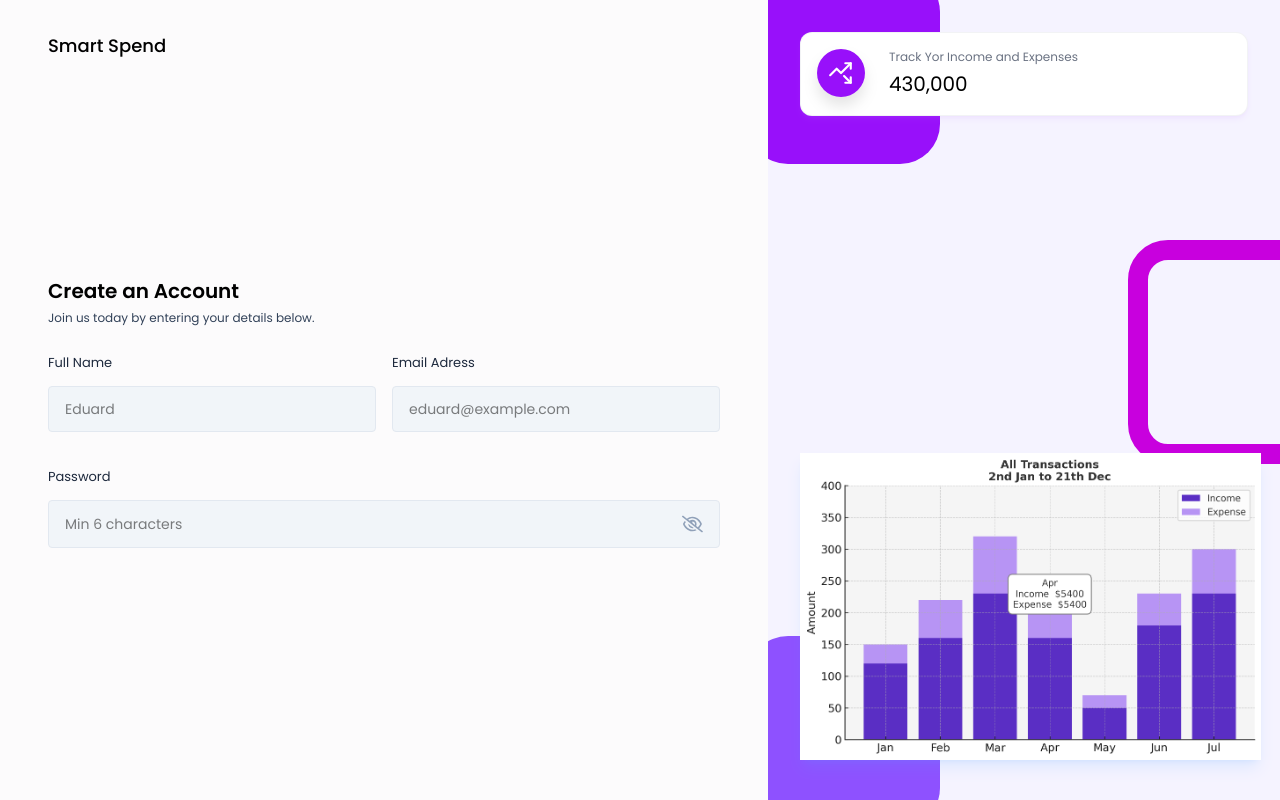
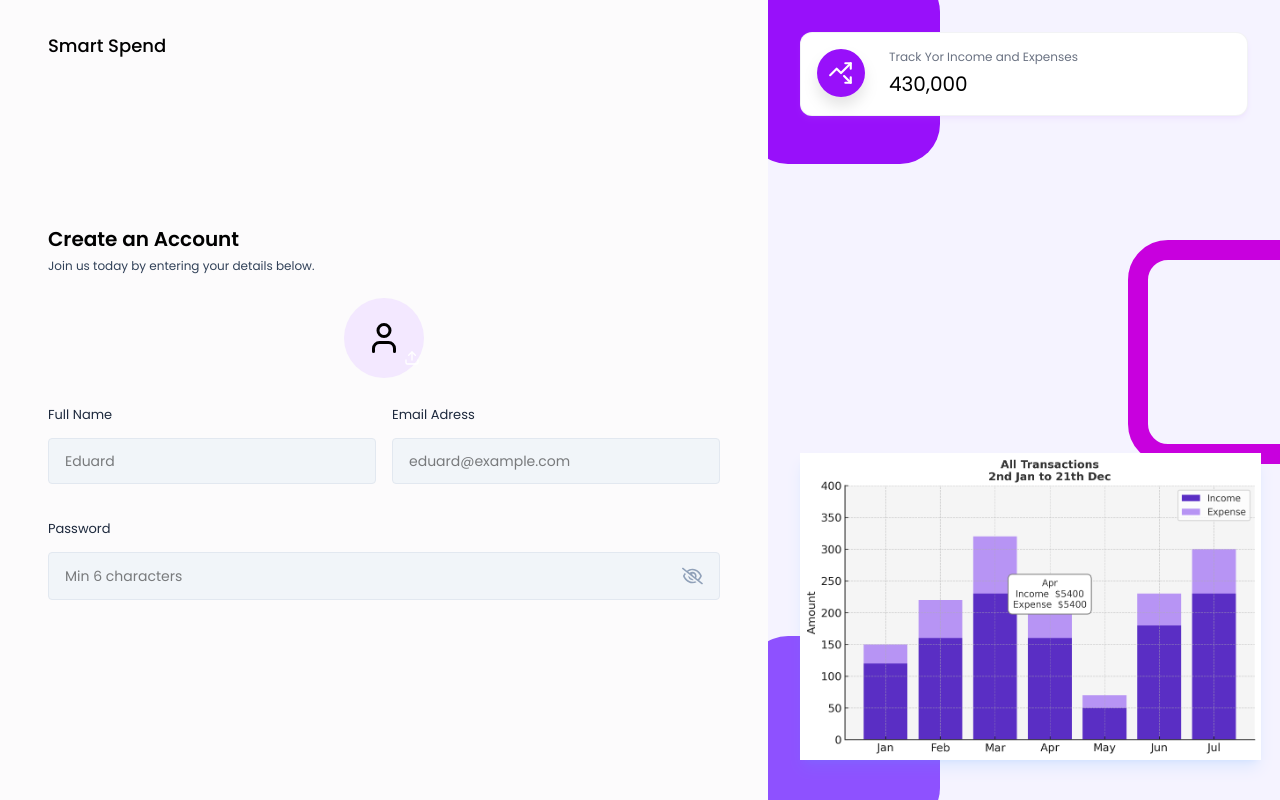
Before and after one commit to Embox99/smart_spend, a React (Vite) app in the folder frontend/smart_spend/: page /signUp in a window 1280 px wide. Built offline with nearby package versions, Linux system fonts and the light colour scheme.

Commit message:
signup profile image

```diff
--- a/frontend/smart_spend/src/components/inputs/ProfilePhotoSelector.jsx
+++ b/frontend/smart_spend/src/components/inputs/ProfilePhotoSelector.jsx
@@ -1,4 +1,5 @@
 import React, { useState, useRef } from "react";
+import { LuUser, LuUpload, LuTrash } from "react-icons/lu";
 
 const ProfilePhotoSelector = ({ image, setImage }) => {
   const inputRef = useRef(null);
@@ -18,7 +19,53 @@
     setPreviewUrl(preview);
   };
 
-  return <div></div>;
+  const hadnleRemoveImage = () => {
+    setImage(null);
+    setPreviewUrl(null);
+  };
+
+  const onChoseFile = () => {
+    inputRef.current.click();
+  };
+
+  return (
+    <div className="flex justify-center mb-6">
+      <input
+        type="file"
+        ref={inputRef}
+        accept="image/*"
+        onChange={handleImageChange}
+        className="hidden"
+      />
+      {!image ? (
+        <div className="w-20 h-20 flex items-center justify-center bg-purple-100 rounded-full relative">
+          <LuUser className="text-4xl text-primary" />
+          <button
+            type="button"
+            className="w-8 h-8 flex item-center justify-center bg-primary text-white rounded-full absolute -bottom-1 -right-1"
+            onClick={onChoseFile}
+          >
+            <LuUpload />
+          </button>
+        </div>
+      ) : (
+        <div className="relative">
+          <img
+            src={previewUrl}
+            alt="profile photo"
+            className="w-20 h-20 rounded-full object-cover"
+          />
+          <button
+            type="button"
+            className="w-8 h-8 flex items-center justify-center bg-red-500 text-white rounded-full absolute -bottom-1 -rigth-1"
+            onClick={hadnleRemoveImage}
+          >
+            <LuTrash />
+          </button>
+        </div>
+      )}
+    </div>
+  );
 };
 
 export default ProfilePhotoSelector;
```
